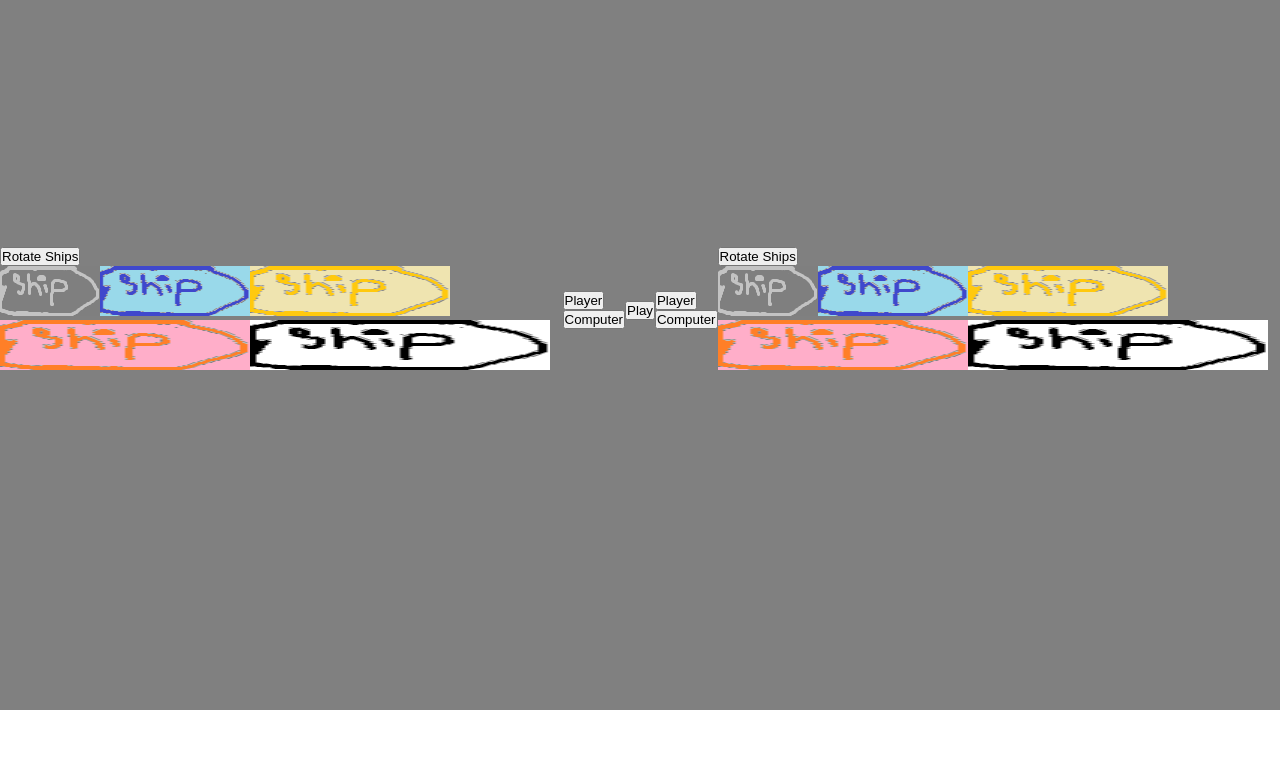
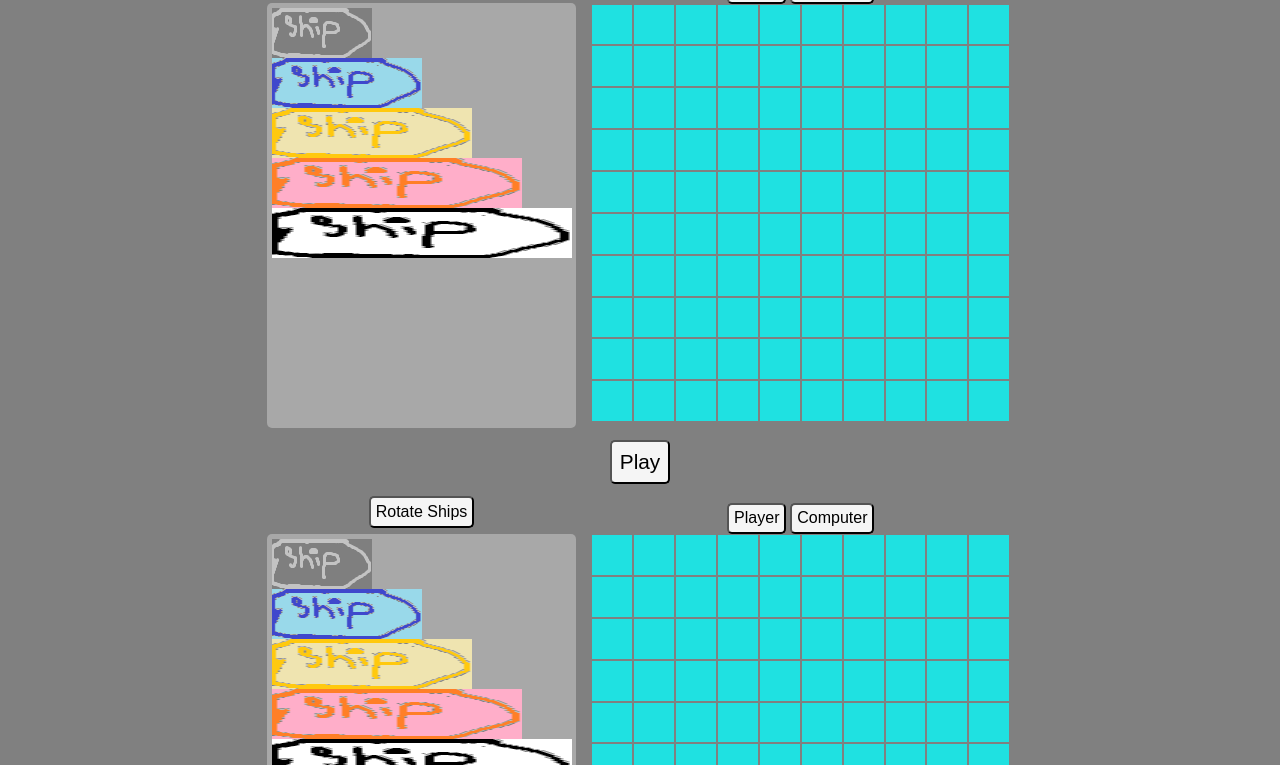
Before and after one commit to radarced/Battleship, a website built with webpack: page src/index.html in a window 1280 px wide. Shown: the part 90-855 px from the top of the page. Before the commit the page ends 800 px from the top, so only its background shows below. Built offline with nearby package versions, Linux system fonts and the light colour scheme.

Commit message:
made the bare bones editor styling
the styling is absolute garbage but its good enough that atleast i can tell what is what .

```diff
--- /dev/null
+++ b/specifications/edtiorSpec.txt
@@ -0,0 +1,4 @@
+the shipsContainer element should be vertical for
+the default ship dimensions ( meaning no rotation transformation )
+and horizantal for 90 degree transformations .
+^^ styling .
--- a/src/index.html
+++ b/src/index.html
@@ -7,12 +7,13 @@
     <link rel="stylesheet" href="./styles/style.css" />
   </head>
   <body>
-    <div class="mainContainer">
+    <h1>BattleShip!</h1>
+    <div class="mainContainer" data-gameState="menu">
       <div class="sTBwrapper">
         <button class="rotate" id="sTB1Rotate" data-board="1">
           Rotate Ships
         </button>
-        <div class="shipsToBePlaced" id="sTBP1" data-board="1"></div>
+        <div class="shipsToBePlaced vertical" id="sTBP1" data-board="1"></div>
       </div>
       <!-- player 1's ^ toBePlacedShips container -->
       <div class="boardWrapper">
@@ -28,9 +29,19 @@
             Computer
           </button>
         </div>
-        <div class="board1"></div>
+        <div class="board" id="menuBoard1"></div>
       </div>
-      <button class="play">Play</button>
+      <div class="maxParentSizeWrapper">
+        <button class="play">Play</button>
+      </div>
+
+      <div class="sTBwrapper">
+        <button class="rotate" id="sTB2Rotate" data-board="2">
+          Rotate Ships
+        </button>
+        <div class="shipsToBePlaced vertical" id="sTBP2" data-board="2"></div>
+        <!-- player 2's ^ toBePlacedShips container -->
+      </div>
       <div class="boardWrapper">
         <div class="computerOrPlayer">
           <button class="playerChooseBtn" data-player="1" data-choose="player">
@@ -44,14 +55,7 @@
             Computer
           </button>
         </div>
-        <div class="board2"></div>
-      </div>
-      <div class="sTBwrapper">
-        <button class="rotate" id="sTB2Rotate" data-board="2">
-          Rotate Ships
-        </button>
-        <div class="shipsToBePlaced" id="sTBP2" data-board="2"></div>
-        <!-- player 2's ^ toBePlacedShips container -->
+        <div class="board" id="menuBoard2"></div>
       </div>
     </div>
     <script src="main.js" type="module"></script>
--- a/src/managers/UiManager.js
+++ b/src/managers/UiManager.js
@@ -10,8 +10,8 @@ const GRID_SIZE = 10; // its always going to be a 10x10 board.
 
 let UiManager = (() => {
   let elementReferences = {
-    menuBoard1: document.querySelector(".board1"),
-    menuBoard2: document.querySelector(".board2"),
+    menuBoard1: document.querySelector("#menuBoard1"),
+    menuBoard2: document.querySelector("#menuBoard2"),
     menuShipsContainer1: document.querySelector("#sTBP1"),
     menuShipsContainer2: document.querySelector("#sTBP2"),
   };
@@ -47,7 +47,21 @@ let UiManager = (() => {
     }
   }
 
-  function populateMenuGrid(grid) {}
+  function populateMenuGrid(grid) {
+    for (let i = 0; i < GRID_SIZE; i++) {
+      let row = document.createElement("div");
+      row.className = "row";
+
+      for (let j = 0; j < GRID_SIZE; j++) {
+        let cell = document.createElement("div");
+        cell.className = "cell water";
+        cell.dataset.row = i;
+        cell.dataset.col = j;
+        row.appendChild(cell);
+      }
+      grid.appendChild(row);
+    }
+  }
 
   function populateShipsContainer(El_shipsCtr) {
     // this function just creates all the ships inside the ship container
--- /dev/null
+++ b/src/managers/editorManager.js
@@ -0,0 +1,3 @@
+// this object will handle all of the logic and data related to the editor menu.
+// this object will NOT do any populating or rendering but will manipulate state
+// which will be then passed later to renderManager.
--- a/src/styles/style.css
+++ b/src/styles/style.css
@@ -5,17 +5,139 @@
     padding : 0;
 }
 
+:root
+{
+    font-family: system-ui, -apple-system, BlinkMacSystemFont, 'Segoe UI', Roboto, Oxygen, Ubuntu, Cantarell, 'Open Sans', 'Helvetica Neue', sans-serif;
+}
+
 body
 {
     min-height: 100vh;
+    display: flex;
+    flex-flow : column nowrap;
+    background-color: grey;
+}
+
+h1
+{
+    text-align: center;
+    margin : 0.4rem;
 }
 
 .mainContainer
 {
+    width : 100%;
+    height: 100%;
     min-height : 100vh; /* i hope this doesnt break the styling when mainContainers height exceeds the body's height i assume itll also scale along with the mainContainer*/
     background-color: grey;
     display : flex;
-    flex-flow : row nowrap;
+    flex-flow : row wrap;
     justify-content: center;
     align-items: center;
+    gap : 12px;
+    overflow : auto;
 }
+
+.sTBwrapper
+{
+    display: flex;
+    flex-direction: column;
+    align-items: center;
+    gap : 6px;
+}
+
+.shipsToBePlaced
+{
+    display : flex;
+    background-color: rgba(211, 211, 211, 0.478);
+    padding : 0.3rem;
+    border-radius: 5px;
+    flex-wrap : wrap;
+    flex : 1 1 425px;
+    height : auto;
+    max-height: 425px;
+}
+
+.shipsToBePlaced.horizantal
+{
+    flex-direction: row;
+}
+
+.shipsToBePlaced.vertical
+{
+    flex-direction: column;
+}
+
+.boardWrapper
+{
+    display: flex;
+    flex : 1 1 250px;
+    max-width: 425px;
+    padding : 0.2rem;
+    flex-flow : column nowrap;
+}
+
+.computerOrPlayer
+{
+    align-self: center;
+}
+/* the children of boardWrapper decide the sizing for it  */
+.board
+{
+    min-width: 0;
+    flex : 1 1 0; /* it can grow*/
+    display: flex;
+    flex-flow : column nowrap;
+}
+
+.row
+{
+    min-width: 0;
+    flex : 1 1 100%;
+    display: flex;
+    flex-flow : row nowrap;
+}
+
+.cell
+{
+    flex : 1 1 100%;
+    border : 1px solid grey;
+    background-color: rgb(199, 198, 198);
+    aspect-ratio: 1/1;
+}
+
+.cell.water
+{
+    background-color: rgba(0, 255, 255, 0.759);
+}
+
+.maxParentSizeWrapper
+{
+    flex : 1 1 100%;
+    width : 100%;
+    display: flex;
+    align-items: center;
+    justify-content: center;
+}
+.play
+{
+    background-color : whitesmoke;
+    color : black;
+    font-size: 1.3rem;
+    padding : 0.5rem;
+    border-radius : 5px;
+}
+
+.rotate,.playerChooseBtn
+{
+    font-size : 1rem;
+    padding : 0.3rem;
+    background-color: whitesmoke;
+    border-radius : 5px;
+}
+
+.playerChooseBtn.chosen
+{
+    background-color: grey;
+    color : whitesmoke;
+}
```
Also changed, not shown: specifications/gameSpecification.txt (renamed from gameSpecification.txt), specifications/stylingSpecs.txt (renamed from stylingSpecs.txt).
